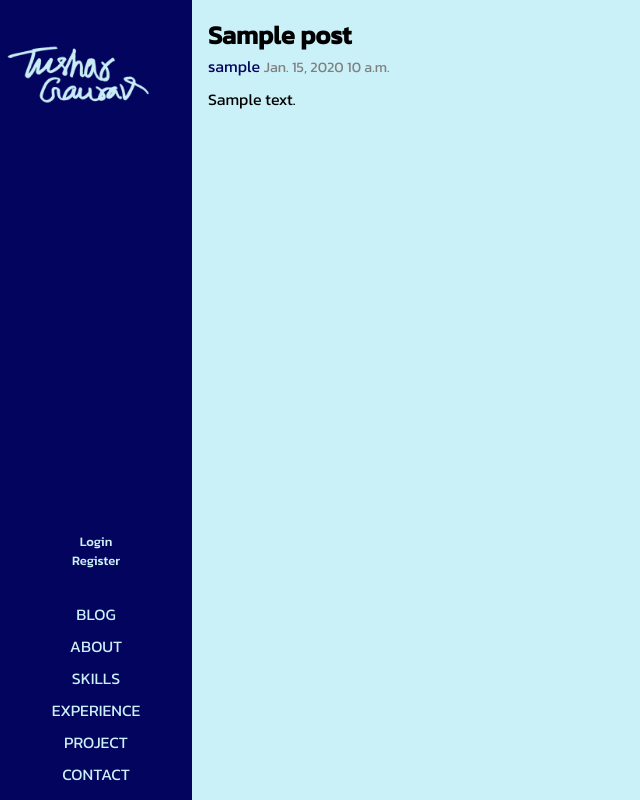
After one commit to tushgaurav/tushgaurav.in-django, a Django app: a page that uses base/templates/base/sidebar.html in a window 1280 px wide. The commit adds this page. Shown: the whole page, without its empty margins (0-640 px from the left). Run offline with Django 4.2, Linux system fonts and the light colour scheme; tables that the repository leaves empty hold one stand-in row (values such as "Sample post").

Commit message:
added blogging feature
added/modified
- added Post model to store the blog posts
- added two views to render the blog posts
- added templates to view the page
- added nessacary styles

```diff
--- a/base/models.py
+++ b/base/models.py
@@ -32,3 +32,19 @@ class Message(models.Model):
 
     class Meta:
         ordering = ['created']
+
+STATUS = ((0, "Draft"), (1, "Published"))
+class Post(models.Model):
+    author = models.ForeignKey(User, on_delete=models.CASCADE, related_name="blog_posts")
+    title = models.CharField(max_length=255, unique=True)
+    slug = models.SlugField(max_length=255, unique=True)
+    created_on = models.DateTimeField(auto_now_add=True)
+    updated_on = models.DateTimeField(auto_now=True)
+    content = models.TextField()
+    status = models.IntegerField(choices=STATUS, default=0)
+
+    class Meta:
+        ordering = ["-created_on"]
+
+    def __str__(self):
+        return self.title
--- a/base/templates/base/base_template.html
+++ b/base/templates/base/base_template.html
@@ -17,6 +17,11 @@
       href="{% static 'images/favicon.png' %}"
       type="image/x-icon"
     />
+
+    <!-- head block to add custom css -->
+    {% block head %}
+    {% endblock %}
+
     <script src="{% static 'scripts/rock_paper.js' %}"></script>
   </head>
   <body>
--- /dev/null
+++ b/base/templates/base/post_detailed.html
@@ -0,0 +1,20 @@
+{% extends 'base/base_template.html' %}
+{% block title %}
+Blogs - Tushar Gaurav
+{% endblock %}
+
+{% block content %}
+<div class="blogs">
+
+<div class="blog-extended-view">
+<h2>{{ blog.title }}</h2>
+<span class="author">{{ blog.author }}</span>
+<span class="date">
+    <span class="date-full">{{ blog.created_on.date }}</span>
+    <span class="time">{{ blog.created_on.time }}</span>
+</span>
+<p class="content">{{ blog.content }}</p>
+</div>
+
+</div>
+{% endblock %}
--- a/base/templates/base/sidebar.html
+++ b/base/templates/base/sidebar.html
@@ -21,6 +21,7 @@
       {% endif %}
     </div>
     <ul class="nav-list">
+      <li class="nav-link"><a href="{% url 'posts' %}">blog</a></li>
       <li class="nav-link"><a href="{% url 'about' %}">about</a></li>
       <li class="nav-link"><a href="{% url 'skills' %}">skills</a></li>
       <li class="nav-link">experience</li>
--- a/base/urls.py
+++ b/base/urls.py
@@ -10,6 +10,8 @@ urlpatterns = [
     path("about/", views.about, name='about'),
     path("skills/", views.skills, name='skills'),
     path("contact/", views.contact, name='contact'),
+    path("blogs/", views.postView, name="posts"),
+    path("blogs/<slug:slug>/", views.postDetail, name="post_detailed"),
 
     path("<str:any>/", views.not_found, name='not-found')
 ]
--- a/base/views.py
+++ b/base/views.py
@@ -7,8 +7,23 @@ from django.contrib import messages
 from django.contrib.auth import authenticate, login, logout
 from django.contrib.auth.decorators import login_required
 
-from .models import Quote
+from .models import Quote, Post
 from .forms import CreateUserForm, ContactForm
+
+
+def postView(request):
+    queryset = Post.objects.filter(status=1).order_by('-created_on')
+    context = {
+        'posts': queryset
+    }
+    return render(request, 'base/post_condensed.html', context)
+
+def postDetail(request, slug):
+    post = Post.objects.get(slug=slug)
+    context = {
+        'blog': post
+    }
+    return render(request, 'base/post_detailed.html', context)
 
 def not_found(request, any):
     # Get a random quote for the 404 error screen
--- a/static/css/styles.css
+++ b/static/css/styles.css
@@ -1,9 +1,11 @@
 @import url("https://fonts.googleapis.com/css2?family=Kanit:wght@400;500&display=swap");
+@import url("https://fonts.googleapis.com/css2?family=Lato:wght@300;400;700&display=swap");
 
 :root {
   --main-color: #caf0f8;
   --highlight-color: #03045e;
   --white: rgb(252, 252, 252);
+  --black: rgb(12, 12, 12);
 
   /* form color */
   --base-color: #03045e;
@@ -13,6 +15,7 @@
     0 5px 5px 0 rgba(0, 0, 0, 0.24);
 
   --font-family: "Kanit", sans-serif;
+  --font-family-text: "Lato", sans-serif;
   --font-size: 16px;
 }
 
@@ -85,7 +88,8 @@ body {
   font-weight: 500;
 }
 
-a {
+li a,
+.user_info a {
   text-decoration: none;
   color: var(--main-color);
   display: flex;
@@ -95,6 +99,15 @@ a {
 
 .container {
   display: flex;
+}
+
+/* Utility Classes */
+h1 {
+  padding-left: 1rem;
+}
+
+h2 {
+  font-size: 1.6em;
 }
 
 /* grid layout */
@@ -296,6 +309,39 @@ fieldset {
   color: #888;
 }
 
+/* Blog Styles */
+.blog-condensed-view {
+  font-family: var(--font-family-text);
+  max-width: 80ch;
+  padding: 1em;
+}
+
+.blogs .title {
+  text-decoration: none;
+  color: var(--black);
+  display: block;
+  font-size: 1.4em;
+  line-height: 90%;
+  font-weight: 700;
+}
+
+.blogs .title:hover {
+  color: var(--base-color);
+}
+
+.blogs .author {
+  color: var(--base-color);
+  margin: 0 0 0.6em 0;
+}
+
+.blogs .date {
+  display: inline-block;
+  color: gray;
+  font-size: 0.9em;
+  margin: 0 0 0.6em 0;
+  font-weight: 300;
+}
+
 /* mddia queries for main layout */
 @media (max-width: 768px) {
   .container {
```
Also changed, not shown: base/admin.py (+13 -1 lines), base/templates/base/post_condensed.html (added, +21 -0 lines), base/migrations/0003_posts.py (added), base/migrations/0004_rename_posts_post.py (added).
